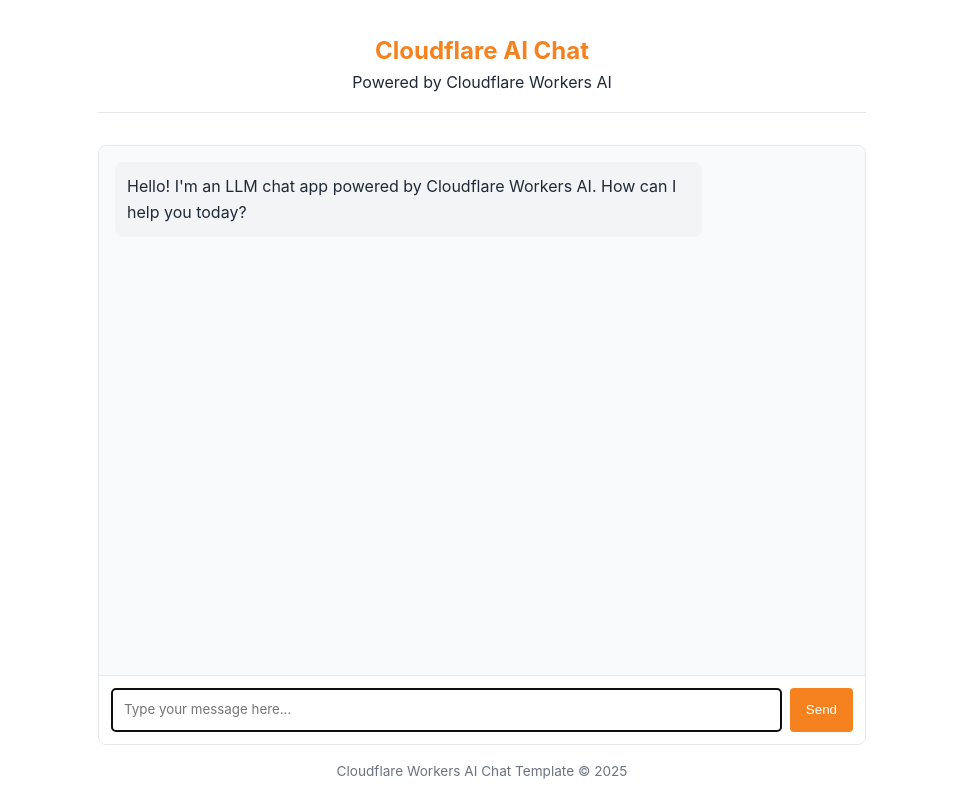
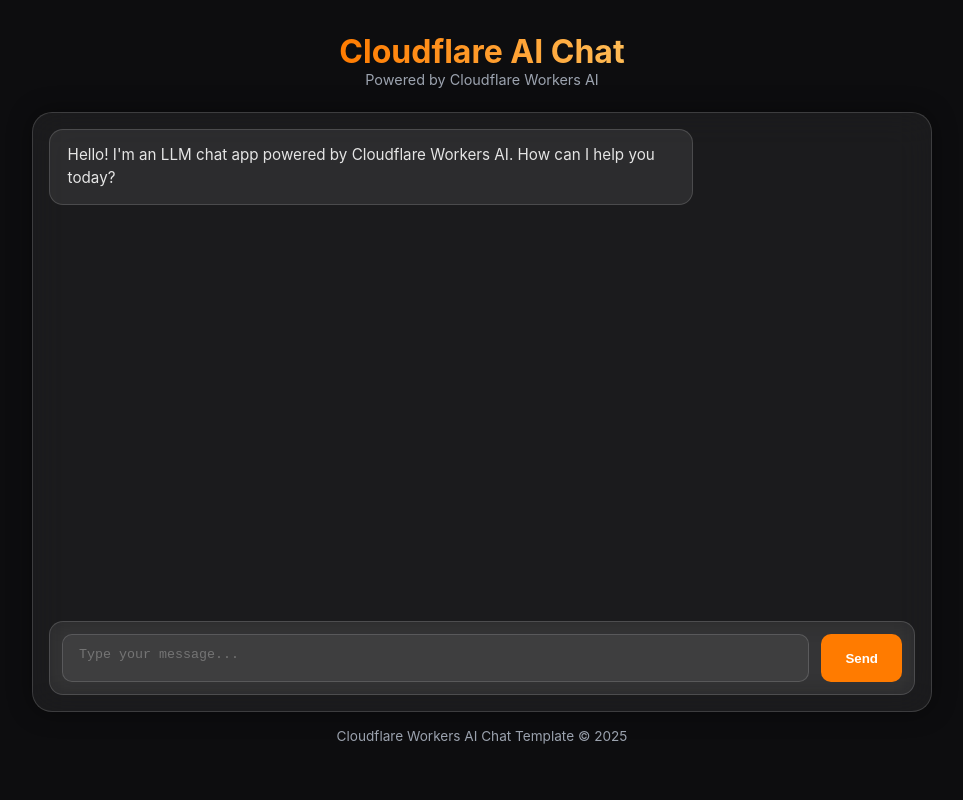
Before and after one commit to bingosling0/llm-chat-app-template, a website: page public/index.html in a window 1280 px wide. Shown: the whole page, without its empty margins (158-1121 px from the left). Drawn offline with Linux system fonts and the light colour scheme.

Commit message:
Refactor HTML structure and update styles

```diff
--- a/public/index.html
+++ b/public/index.html
@@ -4,16 +4,21 @@
 <meta charset="UTF-8" />
 <meta name="viewport" content="width=device-width, initial-scale=1.0" />
 <title>LLM Chat App</title>
+
 <style>
+    /* ------------------------------
+       Modern Theme Variables
+    ------------------------------ */
     :root {
-				--primary-color: #f6821f;
-				--primary-hover: #e67e22;
-				--light-bg: #f9fafb;
-				--border-color: #e5e7eb;
-				--text-color: #1f2937;
-				--text-light: #6b7280;
-				--user-msg-bg: #fff2e6;
-				--assistant-msg-bg: #f3f4f6;
+        --accent: #ff7b00;
+        --accent-glow: rgba(255, 123, 0, 0.6);
+        --bg: #0d0d0f;
+        --glass-bg: rgba(255, 255, 255, 0.06);
+        --glass-border: rgba(255, 255, 255, 0.15);
+        --text: #e5e5e5;
+        --text-light: #9ca3af;
+        --user-msg: rgba(255, 123, 0, 0.15);
+        --assistant-msg: rgba(255, 255, 255, 0.08);
     }
 
     * {
@@ -23,120 +28,170 @@
     }
 
     body {
-				font-family:
-					-apple-system, BlinkMacSystemFont, "Segoe UI", Roboto, Oxygen, Ubuntu,
-					Cantarell, sans-serif;
-				line-height: 1.6;
-				color: var(--text-color);
-				max-width: 800px;
-				margin: 0 auto;
-				padding: 1rem;
+        font-family: "Inter", system-ui, sans-serif;
+        background: var(--bg);
+        color: var(--text);
+        height: 100vh;
+        display: flex;
+        flex-direction: column;
+        align-items: center;
+        padding: 2rem;
     }
 
+    /* ------------------------------
+       Header
+    ------------------------------ */
     header {
         text-align: center;
-				margin-bottom: 2rem;
-				padding: 1rem 0;
-				border-bottom: 1px solid var(--border-color);
+        margin-bottom: 1.5rem;
     }
 
     h1 {
-				font-size: 1.5rem;
-				color: var(--primary-color);
+        font-size: 2rem;
+        font-weight: 700;
+        background: linear-gradient(90deg, #ff7b00, #ffbb55);
+        -webkit-background-clip: text;
+        color: transparent;
     }
 
+    header p {
+        color: var(--text-light);
+        font-size: 0.9rem;
+    }
+
+    /* ------------------------------
+       Chat Container (Glass Panel)
+    ------------------------------ */
     .chat-container {
+        width: 100%;
+        max-width: 900px;
+        height: 75vh;
         display: flex;
         flex-direction: column;
-				height: calc(100vh - 200px);
-				min-height: 400px;
-				border: 1px solid var(--border-color);
-				border-radius: 8px;
-				overflow: hidden;
+        border-radius: 20px;
+        padding: 1rem;
+        background: var(--glass-bg);
+        backdrop-filter: blur(18px);
+        border: 1px solid var(--glass-border);
+        box-shadow: 0 0 25px rgba(0, 0, 0, 0.4);
+        position: relative;
     }
 
+    /* ------------------------------
+       Chat Messages
+    ------------------------------ */
     .chat-messages {
         flex: 1;
         overflow-y: auto;
-				padding: 1rem;
-				background-color: var(--light-bg);
+        padding-right: 0.5rem;
+        scroll-behavior: smooth;
     }
 
     .message {
+        max-width: 75%;
+        padding: 0.9rem 1.1rem;
         margin-bottom: 1rem;
-				padding: 0.75rem;
-				border-radius: 8px;
-				max-width: 80%;
+        border-radius: 14px;
+        font-size: 0.95rem;
+        line-height: 1.5;
+        transition: transform 0.2s ease, box-shadow 0.2s ease;
+    }
+
+    .message:hover {
+        transform: translateY(-2px);
+        box-shadow: 0 4px 12px rgba(0, 0, 0, 0.25);
     }
 
     .user-message {
-				background-color: var(--user-msg-bg);
-				align-self: flex-end;
+        background: var(--user-msg);
         margin-left: auto;
+        border: 1px solid var(--accent-glow);
     }
 
     .assistant-message {
-				background-color: var(--assistant-msg-bg);
-				align-self: flex-start;
+        background: var(--assistant-msg);
+        border: 1px solid var(--glass-border);
     }
 
-			.message-input {
-				display: flex;
-				padding: 0.75rem;
-				border-top: 1px solid var(--border-color);
-				background-color: white;
-			}
-
-			#user-input {
-				flex: 1;
-				padding: 0.75rem;
-				border: 1px solid var(--border-color);
-				border-radius: 4px;
-				font-family: inherit;
-				resize: none;
-				min-height: 44px;
-			}
-
-			#send-button {
-				margin-left: 0.5rem;
-				padding: 0 1rem;
-				background-color: var(--primary-color);
-				color: white;
-				border: none;
-				border-radius: 4px;
-				cursor: pointer;
-				transition: background-color 0.2s;
-			}
-
-			#send-button:hover {
-				background-color: var(--primary-hover);
-			}
-
-			#send-button:disabled {
-				background-color: var(--text-light);
-				cursor: not-allowed;
-			}
-
+    /* ------------------------------
+       Typing Indicator
+    ------------------------------ */
     .typing-indicator {
-				display: none;
-				margin-bottom: 1rem;
         font-style: italic;
         color: var(--text-light);
+        margin-bottom: 0.5rem;
+        display: none;
     }
 
     .typing-indicator.visible {
         display: block;
     }
 
+    /* ------------------------------
+       Input Bar (Floating)
+    ------------------------------ */
+    .message-input {
+        display: flex;
+        gap: 0.75rem;
+        padding: 0.75rem;
+        background: var(--glass-bg);
+        border: 1px solid var(--glass-border);
+        backdrop-filter: blur(12px);
+        border-radius: 14px;
+        margin-top: 0.5rem;
+    }
+
+    #user-input {
+        flex: 1;
+        padding: 0.75rem 1rem;
+        border-radius: 10px;
+        border: 1px solid var(--glass-border);
+        background: rgba(255, 255, 255, 0.05);
+        color: var(--text);
+        resize: none;
+        min-height: 48px;
+        outline: none;
+        transition: border 0.2s ease;
+    }
+
+    #user-input:focus {
+        border-color: var(--accent);
+    }
+
+    #send-button {
+        padding: 0 1.5rem;
+        border: none;
+        border-radius: 10px;
+        background: var(--accent);
+        color: white;
+        font-weight: 600;
+        cursor: pointer;
+        transition: transform 0.2s ease, box-shadow 0.2s ease;
+    }
+
+    #send-button:hover {
+        transform: translateY(-2px);
+        box-shadow: 0 0 12px var(--accent-glow);
+    }
+
+    #send-button:disabled {
+        background: #555;
+        cursor: not-allowed;
+    }
+
+    /* ------------------------------
+       Footer
+    ------------------------------ */
     footer {
         margin-top: 1rem;
-				text-align: center;
+        color: var(--text-light);
         font-size: 0.85rem;
-				color: var(--text-light);
     }
 </style>
 </head>
+
 <body>
+
 <header>
     <h1>Cloudflare AI Chat</h1>
     <p>Powered by Cloudflare Workers AI</p>
@@ -145,33 +200,23 @@
 <div class="chat-container">
     <div id="chat-messages" class="chat-messages">
         <div class="message assistant-message">
-					<p>
-						Hello! I'm an LLM chat app powered by Cloudflare Workers AI. How can
-						I help you today?
-					</p>
+            Hello! I'm an LLM chat app powered by Cloudflare Workers AI. How can I help you today?
         </div>
     </div>
 
-			<div class="typing-indicator" id="typing-indicator">
-				AI is thinking...
-			</div>
+    <div class="typing-indicator" id="typing-indicator">AI is thinking...</div>
 
     <div class="message-input">
-				<textarea
-					id="user-input"
-					placeholder="Type your message here..."
-					rows="1"
-					autofocus
-				></textarea>
+        <textarea id="user-input" placeholder="Type your message..." rows="1"></textarea>
         <button id="send-button">Send</button>
     </div>
 </div>
 
 <footer>
-			<p>Cloudflare Workers AI Chat Template &copy; 2025</p>
+    Cloudflare Workers AI Chat Template © 2025
 </footer>
 
-		<!-- Chat app script -->
 <script src="chat.js"></script>
+
 </body>
 </html>
```
Lines whose indentation alone changed are shown as unchanged.
